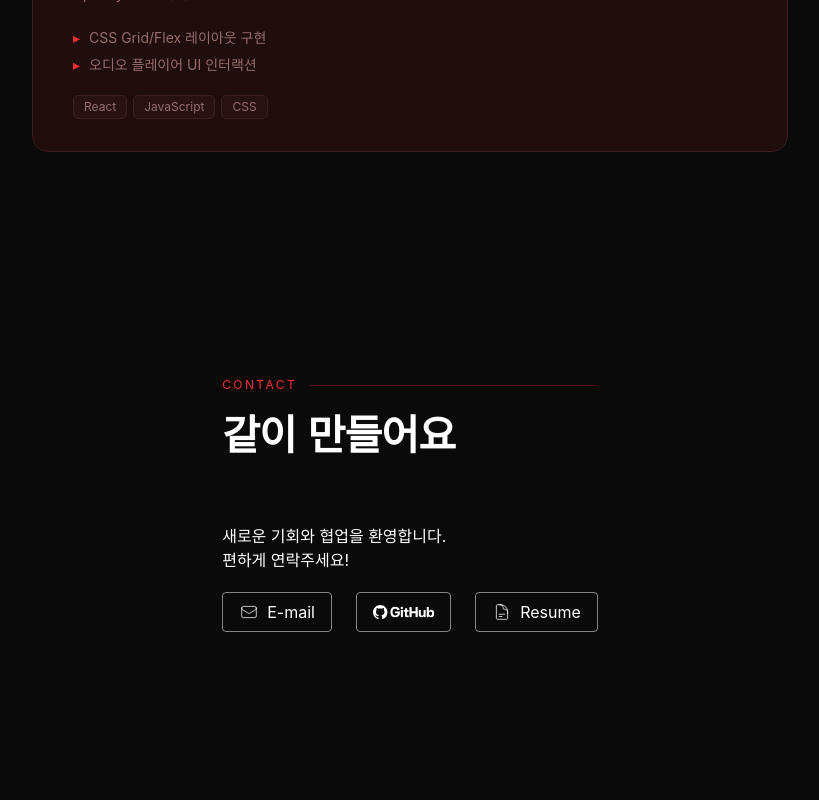
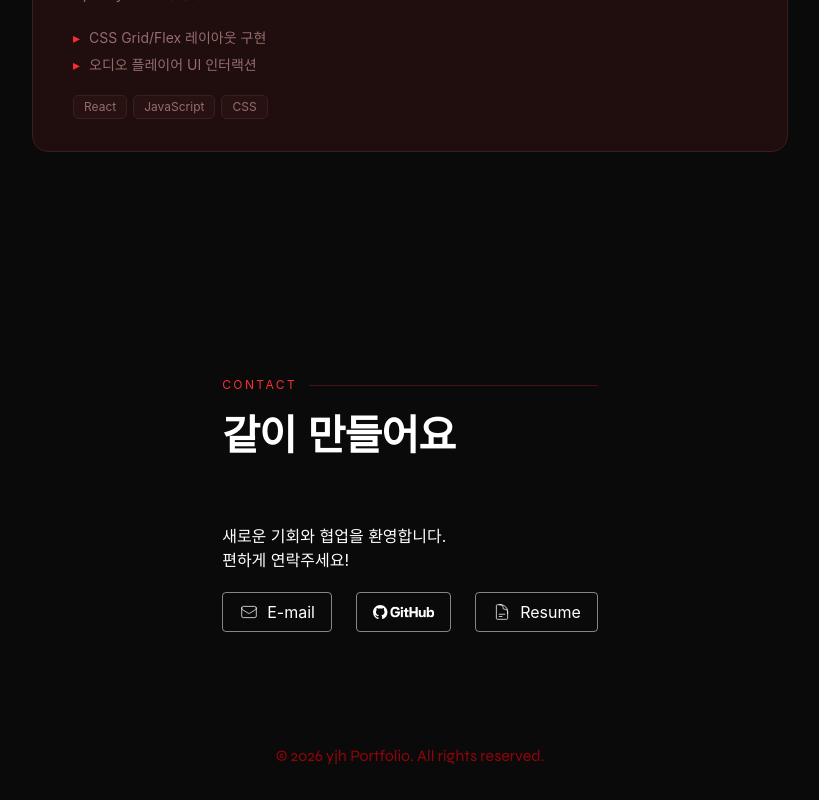
Before and after one commit to JiHy0ung/Portfolio-2026, a React (Vite) app: page / in a window 1280 px wide. Shown: the part 3265-4065 px from the top of the page, without its empty margins (230-1049 px from the left). Before the commit the page ends 4009 px from the top, so only its background shows below. Built offline with nearby package versions, Linux system fonts and the light colour scheme; a web font is replaced by a local one.

Commit message:
feat: 푸터 추가

```diff
--- a/src/App.tsx
+++ b/src/App.tsx
@@ -4,6 +4,7 @@ import Hero from "./components/sections/Hero";
 import Projects from "./components/sections/Projects";
 import Skills from "./components/sections/Skills";
 import CustomCursor from "./components/ui/CustomCursor";
+import Footer from "./layout/Footer";
 import Header from "./layout/Header";
 
 function App() {
@@ -43,6 +44,8 @@ function App() {
 
         <Contact />
 
+        <Footer />
+
         <ScrollToTop />
       </main>
     </>
--- /dev/null
+++ b/src/layout/Footer.tsx
@@ -0,0 +1,11 @@
+const Footer = () => {
+  return (
+    <div className="mb-[2rem]">
+      <p className="font-syne text-red-600/60">
+        © 2026 yjh Portfolio. All rights reserved.
+      </p>
+    </div>
+  );
+};
+
+export default Footer;
```
